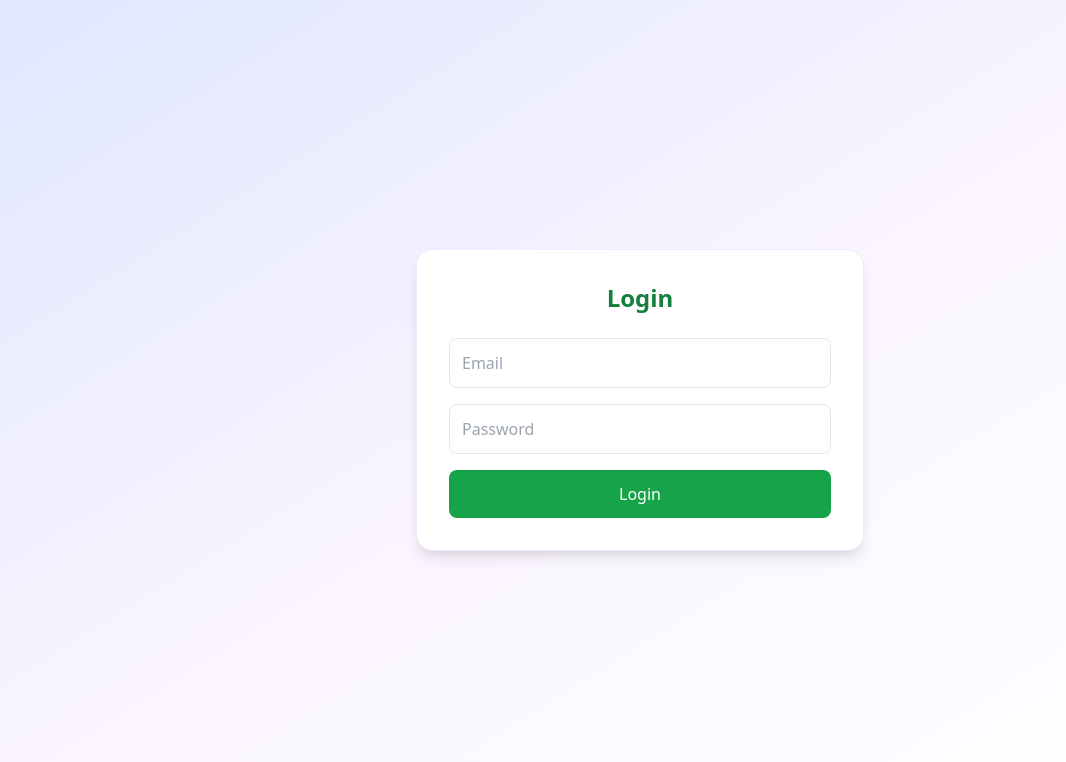
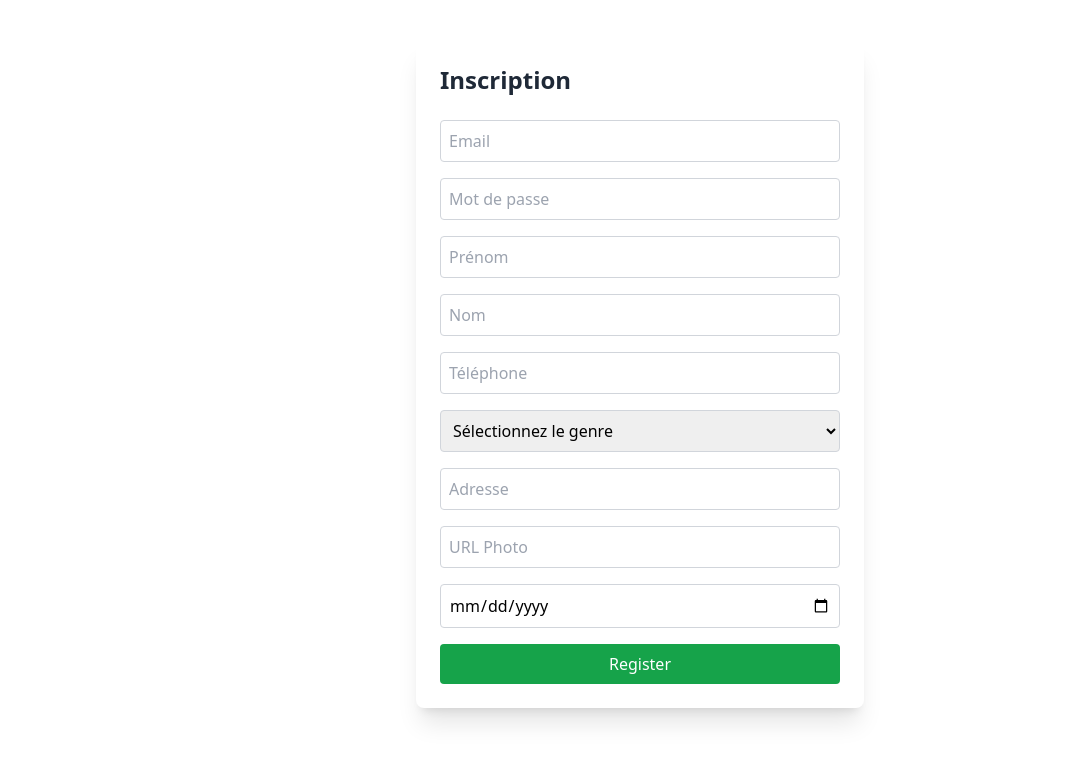
Before and after one commit to Noblette/animal-game, a React (Create React App) app in the folder frontend/: page / in a window 1280 px wide. Shown: the top 762 px of the page, without its empty margins (0-1066 px from the left). Built offline with nearby package versions, Linux system fonts and the light colour scheme.

Commit message:
feat: green button register

```diff
--- a/frontend/src/App.js
+++ b/frontend/src/App.js
@@ -1,7 +1,8 @@
 import Login from "./pages/Login";
+import Register from "./pages/Register";
 
 function App() {
-  return <Login />;
+  return <Register />;
 }
 
 export default App;
--- a/frontend/src/pages/Register.jsx
+++ b/frontend/src/pages/Register.jsx
@@ -52,7 +52,7 @@ function Register() {
         <input name="adresse" type="text" placeholder="Adresse" onChange={handleChange} className="w-full p-2 border border-gray-300 rounded" />
         <input name="photo" type="text" placeholder="URL Photo" onChange={handleChange} className="w-full p-2 border border-gray-300 rounded" />
         <input name="date_naissance" type="date" onChange={handleChange} className="w-full p-2 border border-gray-300 rounded" />
-        <button type="submit" className="w-full bg-blue-600 text-white py-2 rounded hover:bg-blue-700 transition duration-200">
+        <button type="submit" className="w-full bg-green-600 text-white py-2 rounded hover:bg-green-700 transition duration-200">
           Register
         </button>
       </form>
```
